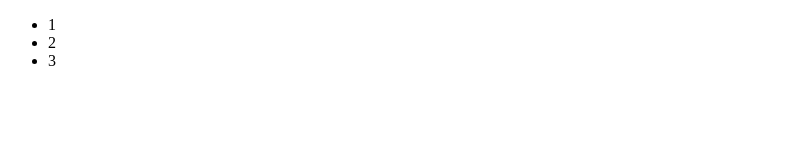
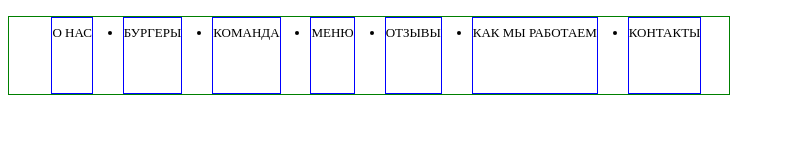
Before and after one commit to kjkf/school-project, a plain HTML site: page test.html in a window 1280 px wide. Shown: the whole page, without its empty margins (0-785 px from the left). Drawn offline with Linux system fonts and the light colour scheme.

Commit message:
first screen develop

```diff
--- a/css/main.scss
+++ b/css/main.scss
@@ -1,13 +1,57 @@
-body {
-	background: red;
-	.class1 {
-		width: 100px;
-		height: 100px;
-		background: #eee;
+.wrap-main {
+	background: url('../img/texture-bg.png');
+	width: 1100px;
+	height: 650px;
+	padding-top: 11px;
+}
 
-		&:hover {
-			background: blue;
-			color: red;
-		}
+.header-wrap{
+	display: flex;
+	justify-content: flex-end;
+	align-items: center;
+	margin: 0 auto;
+	width: 950px;
+	//border: 1px solid red;
+	color: #ffffff;
+	font: 13px/30px Ubuntu-Medium;
+
+	& .header:first-child {
+		margin-right: auto;
 	}
 }
+
+.logo {
+	background: url('../icons/logo.svg') no-repeat -2px;
+	width: 102px;
+	height: 75px;
+}
+
+.menu ul {
+	display: flex;
+	width: 680px;
+	justify-content: space-around;
+	//border: 1px solid green;
+
+	& li {
+		margin-right: 25px;
+		//border: 2px solid blue;
+		align-self:center;
+	}
+
+	& li:first-child {
+		list-style: none;
+	}
+}
+
+
+
+.order button {
+	width: 100px;
+	height: 35px;
+	background: #e45028;
+	border-radius: 5px;
+	border-style: none;
+	color: #ffffff;
+	font: 13px/30px Ubuntu-Medium;
+	//border: 1px solid lightblue;
+}
--- a/css/style.css
+++ /dev/null
@@ -1,3 +0,0 @@
-.body {
-	background: blue;
-}
--- a/test.html
+++ b/test.html
@@ -3,13 +3,40 @@
 <head>
 	<meta charset="UTF-8">
 	<title>Document</title>
+	<style>
+		.menu ul {
+		  display: -webkit-box;
+		  display: -ms-flexbox;
+		  display: flex;
+		  width: 680px;
+		  -ms-flex-pack: distribute;
+		  justify-content: space-around;
+		  border: 1px solid green;
+		}
+		.menu ul li {
+			font: 13px/30px Ubuntu-Medium;
+		    margin-right: 25px;
+		    border: 1px solid blue;
+		    -ms-flex-item-align: center;
+		    -ms-grid-row-align: center;
+		    align-self: center;
+		    height: 75px;
+		}
+		.menu ul li:first-child {
+		    list-style: none;
+		}
+	</style>
 </head>
 <body>
-	<div class="wrap">
+	<div class="header menu">
 		<ul>
-			<li>1</li>
-			<li>2</li>
-			<li>3</li>
+			<li>О НАС</li>
+			<li>БУРГЕРЫ</li>
+			<li>КОМАНДА</li>
+			<li>МЕНЮ</li>
+			<li>ОТЗЫВЫ</li>
+			<li>КАК МЫ РАБОТАЕМ</li>
+			<li>КОНТАКТЫ</li>
 		</ul>
 	</div>
 </body>
```
Also changed, not shown: first_screen.html (added, +29 -0 lines), index.html (+2 -1 lines), css/main.css, img/texture-bg.png (added), img/texture.png (added), img/video-bg.png (added), 2 other files.
